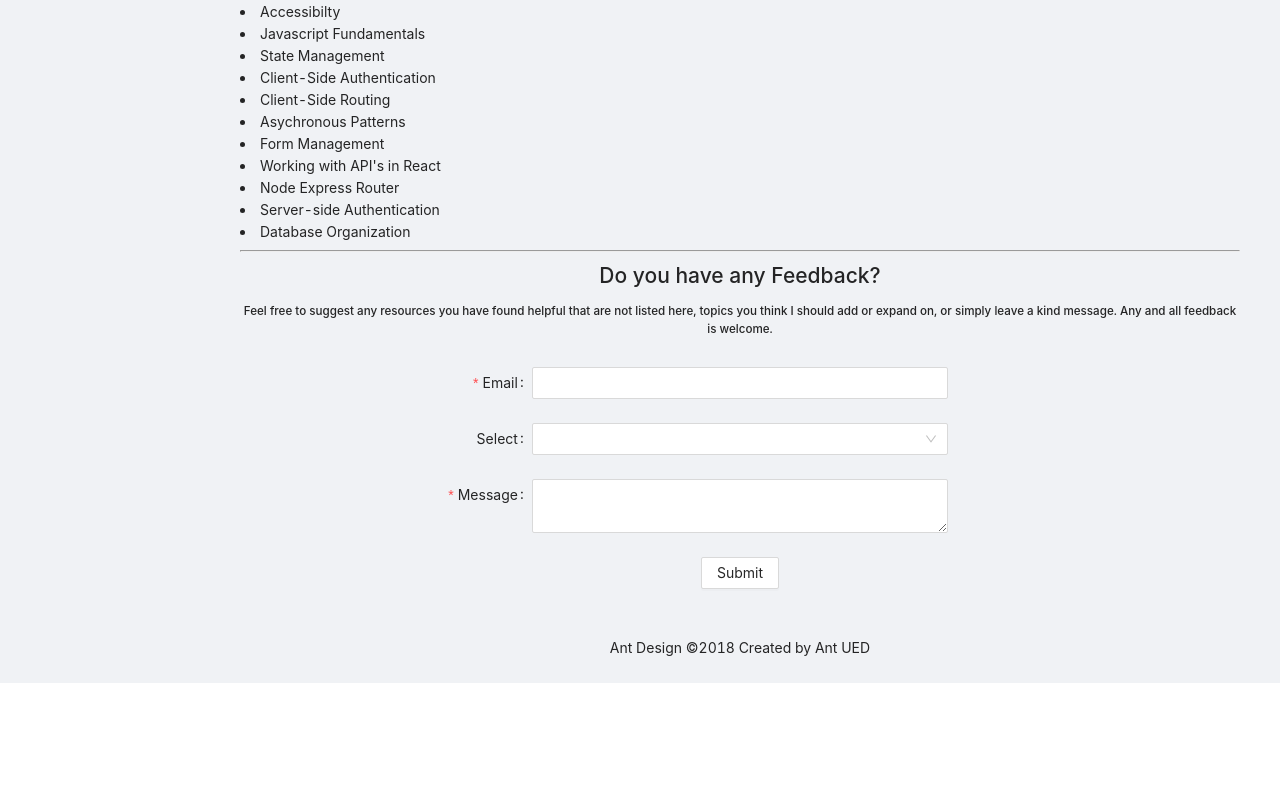
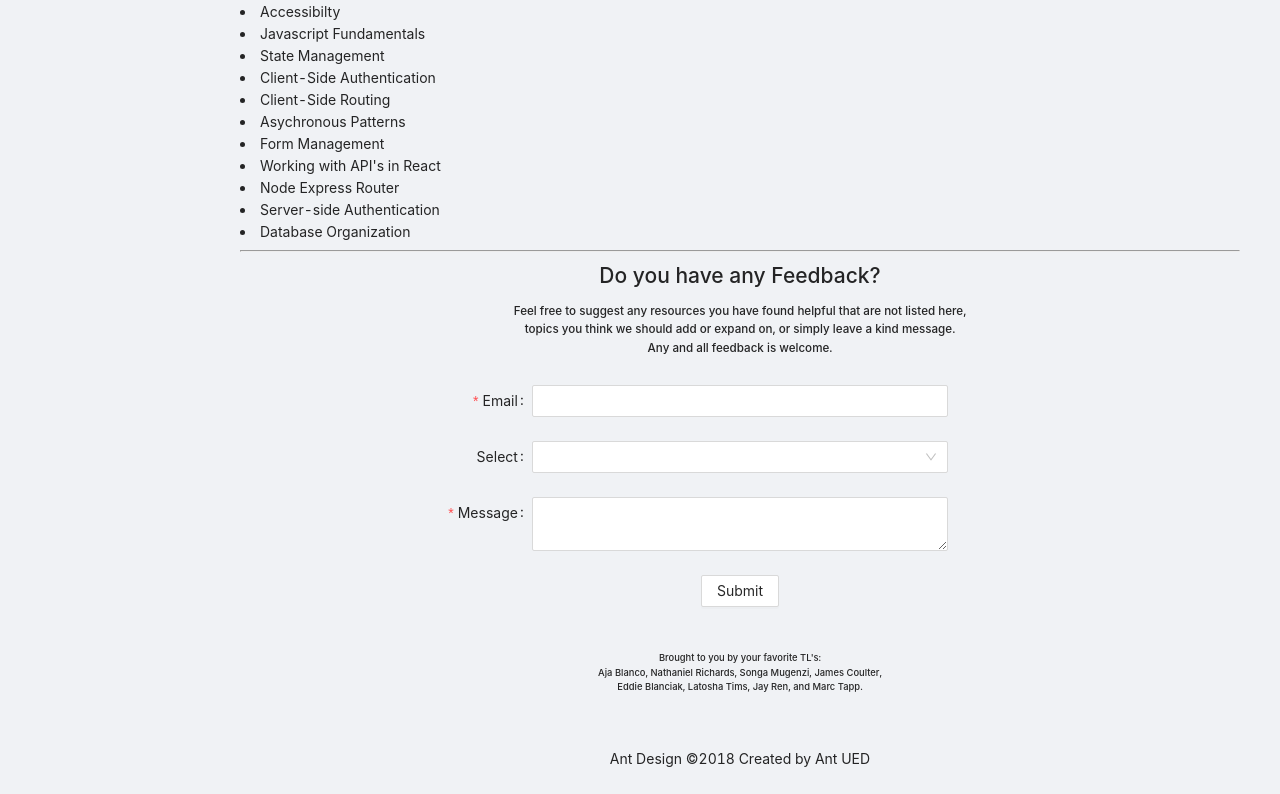
Before and after one commit to WEB21-PT-TL/web-resources, a React (Create React App) app: page /home in a window 1280 px wide. Shown: the part 2301-3095 px from the top of the page. Before the commit the page ends 2984 px from the top, so only its background shows below. Built offline with nearby package versions, Linux system fonts and the light colour scheme.

Commit message:
added TL contributions

```diff
--- a/src/components/Feedback.js
+++ b/src/components/Feedback.js
@@ -12,8 +12,8 @@ export default function Feedback() {
       <h2> Do you have any Feedback? </h2>
       <h5>
         Feel free to suggest any resources you have found helpful that are not
-        listed here, topics you think I should add or expand on, or simply leave
-        a kind message. Any and all feedback is welcome.{" "}
+        listed here, <br/>topics you think we should add or expand on, or simply leave
+        a kind message. <br/> Any and all feedback is welcome.{" "}
       </h5>
       <br />
 
@@ -47,6 +47,9 @@ export default function Feedback() {
         </Form.Item>
         <Button id="feedback">Submit</Button>
       </Form>
+      <br/>
+      <br/>
+      <h6>Brought to you by your favorite TL's: <br/>Aja Blanco, Nathaniel Richards, Songa Mugenzi, James Coulter, <br/>Eddie Blanciak, Latosha Tims, Jay Ren, and Marc Tapp.</h6>
     </div>
   );
 }
--- a/src/components/Home.js
+++ b/src/components/Home.js
@@ -4,15 +4,12 @@ import { Layout, Menu } from "antd";
 import {
   HomeOutlined,
   YoutubeOutlined,
-  QuestionOutlined,
   LinkOutlined,
   CheckOutlined,
   EyeOutlined,
   SettingOutlined,
   StarOutlined,
   MailOutlined,
-  MenuUnfoldOutlined,
-  MenuFoldOutlined,
 } from "@ant-design/icons";
 import { Input } from "antd";
 import FrontEnd from "./FrontEnd";
```
